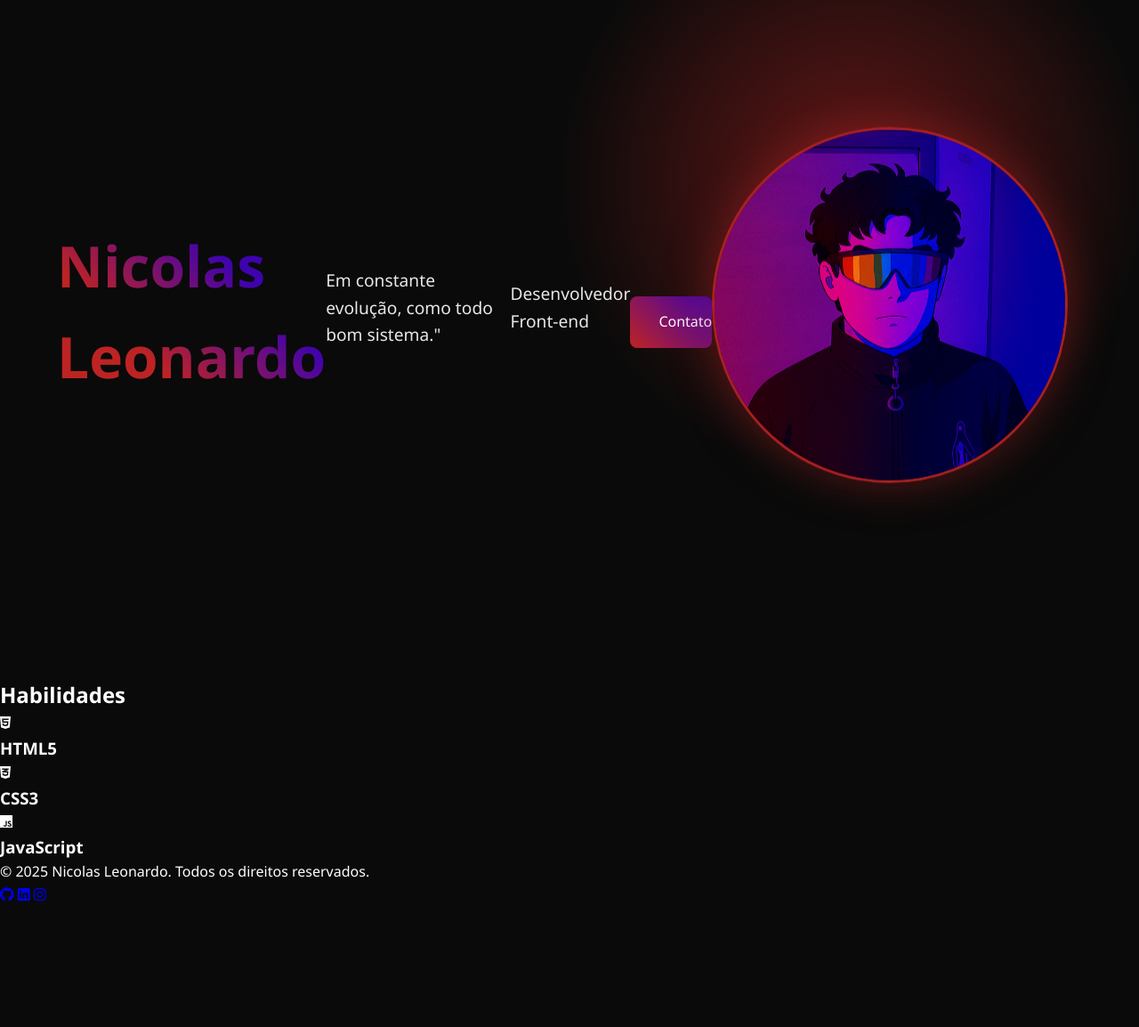
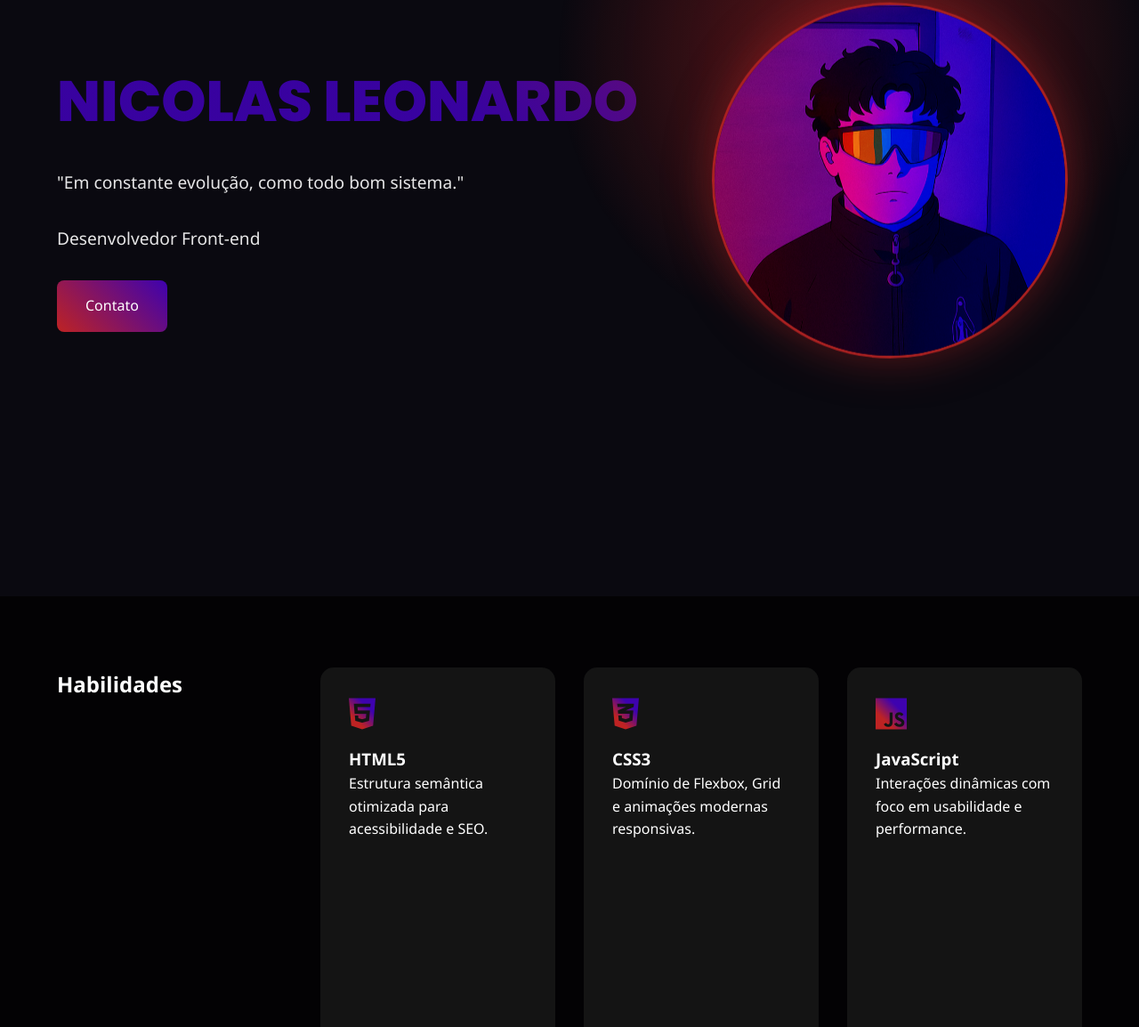
Before and after one commit to NicolasLeonardoo/Portifolio, a plain HTML site: page index.html in a window 1280 px wide. Shown: the part 178-1332 px from the top of the page at 89% size. Before the commit the page ends 1196 px from the top, so only its background shows below. Drawn offline with Linux system fonts and the light colour scheme.

Commit message:
animation js

```diff
--- a/index.html
+++ b/index.html
@@ -8,14 +8,16 @@
     <link rel="stylesheet" href="https://cdnjs.cloudflare.com/ajax/libs/font-awesome/6.7.2/css/all.min.css"
         integrity="sha512-Evv84Mr4kqVGRNSgIGL/F/aIDqQb7xQ2vcrdIwxfjThSH8CSR7PBEakCr51Ck+w+/U6swU2Im1vVX0SVk9ABhg=="
         crossorigin="anonymous" referrerpolicy="no-referrer" />
+    <link rel="preconnect" href="https://fonts.googleapis.com">
+    <link rel="preconnect" href="https://fonts.gstatic.com" crossorigin>
+    <link href="https://fonts.googleapis.com/css2?family=Poppins:wght@400;800&display=swap" rel="stylesheet">
+
     <title>Página Inicial</title>
 </head>
 
 <body>
 
-    <header>
-        <img src="imagens/logoPreta (1).png" alt="Logo do site" class="logo">
-        <nav class="menu">
+    <nav class="menu">
         <button class="menu-toggle" aria-label="Abrir menu">
             <i class="fa-solid fa-bars"></i>
         </button>
@@ -27,38 +29,42 @@
             <li><a href="#contato">Contato</a></li>
         </ul>
     </nav>
-
-    </header>
     <main>
-        <section id="home" class="perfil">
-            <h1>Nicolas Leonardo</h1>
-            <p>Em constante evolução, como todo bom sistema."</p>
-            <p id="highlight">Desenvolvedor Front-end</p>
-            <a href="#sobre" class="cta-button">Contato</a>
+        <section id="perfil" class="hidden">
+            <div class="perfil-conteudo">
+                <h1 id="nome">Nicolas Leonardo</h1>
+                <p>"Em constante evolução, como todo bom sistema."</p>
+                <p id="highlight">Desenvolvedor Front-end</p>
+                <a href="#sobre" class="cta-button">Contato</a>
+            </div>
             <figure><img src="imagens/avatar.png" alt="Foto de perfil"></figure>
         </section>
-        <section id="habilidades" class="habilidades">
+
+        <section id="habilidades" class="hidden">
             <h2>Habilidades</h2>
-            <article class="habilidade">
+            <article class="habilidade" id="habilidade-html">
                 <i class="fa-brands fa-html5"></i>
                 <h3>HTML5</h3>
+                <p>Estrutura semântica otimizada para acessibilidade e SEO.</p>
             </article>
-            <article class="habilidade">
+            <article class="habilidade" id="habilidade-css">
                 <i class="fa-brands fa-css3-alt"></i>
                 <h3>CSS3</h3>
+                <p>Domínio de Flexbox, Grid e animações modernas responsivas.</p>
             </article>
-            <article class="habilidade">
+            <article class="habilidade" id="habilidade-js">
                 <i class="fa-brands fa-js"></i>
                 <h3>JavaScript</h3>
+                <p>Interações dinâmicas com foco em usabilidade e performance.</p>
             </article>
         </section>
     </main>
-    <footer>
+    <footer class="hidden">
         <p>&copy; 2025 Nicolas Leonardo. Todos os direitos reservados.</p>
         <article class="redes-sociais">
             <a href="https://github.com/NicolasLeonardoo"><i class="fa-brands fa-github"></i></a>
             <a href="www.linkedin.com/in/nicolas-leonardo-9b4124330"><i class="fa-brands fa-linkedin"></i></a>
-            <a href="#"><i class="fa-brands fa-instagram"></i></a>
+            <a href="https://www.instagram.com/nicolas.lls/"><i class="fa-brands fa-instagram"></i></a>
         </article>
     </footer>
     <script src="script/script.js"></script>
--- a/script/script.js
+++ b/script/script.js
@@ -11,3 +11,17 @@ document.addEventListener('DOMContentLoaded', function () {
         }
     });
 });
+
+const myObserver = new IntersectionObserver( (entries) => {
+    entries.forEach( (entry) => {
+        if (entry.isIntersecting) {
+            entry.target.classList.add('show');
+        } else {
+            entry.target.classList.remove('show');
+        }
+    } );
+} )
+
+const elements = document.querySelectorAll('.hidden');
+
+elements.forEach( (element) => myObserver.observe(element) );
--- a/style/style.css
+++ b/style/style.css
@@ -12,6 +12,22 @@
     --accent-light: #3e02af;
     --accent-glow: rgba(190, 35, 35, 0.5);
     --text: #ffffff;
+}
+
+body {
+    background-color: rgba(2, 0, 8, 0.966);
+    color: var(--text);
+    line-height: 1.6;
+    overflow-x: hidden;
+}
+
+header {
+    display: flex;
+    position: relative;
+    align-items: center;
+    justify-content: space-between;
+    padding: 20px;
+    background: linear-gradient(45deg, rgba(190, 35, 35, 0.932) 20%, rgba(62, 2, 175, 0.904) 80%);
 }
 
 .menu {
@@ -29,7 +45,7 @@
     font-size: 2rem;
     cursor: pointer;
     z-index: 201;
-    color: #050505;
+    color: #ffffff;
     width: 100px;
     height: 100px;
     animation: pulse 2s infinite;
@@ -109,20 +125,17 @@
     transform: translateY(0);
 }
 
-
-body {
-    background-color: var(--dark-bg);
-    color: var(--text);
-    line-height: 1.6;
-    overflow-x: hidden;
-}
-
-.perfil {
+#perfil {
     min-height: 100vh;
     display: flex;
     align-items: center;
     padding: 12% 5%;
     background: radial-gradient(circle at 75% 30%, var(--accent-glow) 0%, transparent 30%);
+    flex: 1;
+    padding-right: 5rem;
+}
+
+.perfil-conteudo {
     flex: 1;
     padding-right: 5rem;
 }
@@ -142,6 +155,7 @@ figure img {
 
 }
 
+
 @keyframes float {
 
     0%,
@@ -154,20 +168,34 @@ figure img {
     }
 }
 
-.perfil h1 {
+#perfil h1 {
     font-size: 4rem;
+    font-family: poppins, sans-serif;
+    font-weight: 800;
+    text-transform: uppercase;
     margin-bottom: 1.5rem;
-    background: linear-gradient(45deg, var(--accent) 30%, var(--accent-light) 70%);
+    background: linear-gradient(45deg, rgba(190, 35, 35, 0.932), rgba(62, 2, 175, 0.904), rgba(62, 2, 175, 0.904), rgba(190, 35, 35, 0.932));
+    background-size: 400% 100%;
+    animation: gradient 10s linear infinite alternate;
     -webkit-background-clip: text;
     -webkit-text-fill-color: transparent;
+}
+@keyframes gradient {
+    0% {
+        background-position-x: 0%;
+    }
 
+    100% {
+        background-position: 400%;
+    }
 }
 
-.perfil p {
+#perfil p {
     font-size: 1.2rem;
     margin-bottom: 2rem;
     opacity: 0.9;
     max-width: 600px;
+    color: var(--text);
 }
 
 .cta-button {
@@ -183,18 +211,189 @@ figure img {
 
 }
 
-
-header {
-    display: flex;
-    align-items: center;
-    justify-content: space-between;
-    padding: 20px;
-    background: linear-gradient(to right, #be2323, #3e02af);
-}
-
-
 .logo {
     width: 100px;
     height: auto;
     margin-right: 20px;
 }
+
+#habilidades {
+    padding: 5rem 5%;
+    background-color: rgba(0, 0, 0, 0.7);
+    color: var(--text);
+    display: grid;
+    grid-template-columns: repeat(auto-fit, minmax(250px, 1fr));
+    gap: 2rem;
+    margin-top: 3rem;
+}
+
+.habilidades h2 {
+    grid-column: 1 / -1;
+    text-align: center;
+    margin-bottom: 2rem;
+    color: var(--accent);
+    font-size: 2.5rem;
+    letter-spacing: 2px;
+}
+
+#habilidade-html {
+    background: #141414;
+    border-radius: 15px;
+    color: #fff;
+    padding: 2rem;
+    transition: all 0.3s ease;
+    backdrop-filter: blur(5px);
+}
+
+#habilidade-html:hover {
+    transform: translateY(-10px);
+    border-color: var(--accent);
+    box-shadow: 0 10px 30px var(--accent-glow);
+    background-color: rgba(255, 255, 255, 0.05);
+
+}
+
+#habilidade-html i {
+    font-size: 2.5rem;
+    background: linear-gradient(45deg, var(--accent) 30%, var(--accent-light) 70%);
+    background-clip: text;
+    -webkit-background-clip: text;
+    color: transparent;
+    -webkit-text-fill-color: transparent;
+
+    margin-bottom: 1rem;
+}
+
+#habilidade-css {
+    background-color: #141414;
+    border-radius: 15px;
+    color: #fff;
+    padding: 2rem;
+    transition: all 0.3s ease;
+}
+
+#habilidade-css:hover {
+    transform: translateY(-10px);
+    border-color: var(--accent);
+    box-shadow: 0 10px 30px rgb(167, 20, 130);
+    background-color: rgba(255, 255, 255, 0.05);
+
+}
+
+#habilidade-css i {
+    font-size: 2.5rem;
+    background: linear-gradient(45deg, var(--accent) 30%, var(--accent-light) 70%);
+    background-clip: text;
+    -webkit-background-clip: text;
+    color: transparent;
+    -webkit-text-fill-color: transparent;
+
+    margin-bottom: 1rem;
+}
+
+#habilidade-js {
+    background-color: #141414;
+    border-radius: 15px;
+    color: #fff;
+    padding: 2rem;
+    transition: 0.3s ease;
+}
+
+#habilidade-js:hover {
+    transform: translateY(-10px);
+    border-color: var(--accent);
+    box-shadow: 0 10px 30px var(--accent-light);
+    background-color: rgba(255, 255, 255, 0.05);
+
+}
+
+#habilidade-js i {
+    font-size: 2.5rem;
+    background: linear-gradient(45deg, var(--accent) 30%, var(--accent-light) 70%);
+    background-clip: text;
+    -webkit-background-clip: text;
+    color: transparent;
+    -webkit-text-fill-color: transparent;
+
+    margin-bottom: 1rem;
+}
+
+footer {
+    background: var(--dark-bg);
+    padding: 3rem 5%;
+    text-align: center;
+    border-top: 1px solid rgba(255, 255, 255, 0.1);
+}
+
+.redes-sociais {
+    margin-top: 2rem;
+    display: flex;
+    justify-content: center;
+    gap: 2rem;
+}
+
+.redes-sociais a {
+    color: var(--text);
+    font-size: 1.5rem;
+    transition: all 0.3s ease;
+}
+
+.redes-sociais a:hover {
+    background: linear-gradient(45deg, var(--accent) 30%, var(--accent-light) 70%);
+    background-clip: text;
+    -webkit-background-clip: text;
+    color: transparent;
+    -webkit-text-fill-color: transparent;
+    transform: translateY(-3px);
+}
+
+@media (max-width: 768px) {
+    #perfil {
+        flex-direction: column;
+        text-align: center;
+        padding-top: 8rem;
+    }
+
+    .perfil-conteudo {
+        padding-right: 0;
+        margin-bottom: 3rem;
+    }
+
+    figure img {
+        width: 280px;
+        height: 280px;
+    }
+
+    .menu-list {
+        display: none;
+    }
+
+    .logo {
+        font-size: 1.5rem;
+        padding-left: 2rem;
+    }
+}
+
+section {
+    min-height: 100vh;
+}
+
+.hidden {
+    opacity: 0;
+    filter: blur(15px);
+    transition: all 1.5s;
+    transform: translateX(-100%);
+}
+
+.show {
+    opacity: 1;
+    filter: blur(0);
+    transition: all 1.5s;
+    transform: translateX(0);
+}
+.habilidade{
+    background-color: #141414;
+    border-radius: 15px;
+    color: #fff;
+    padding: 2rem;
+}
```
